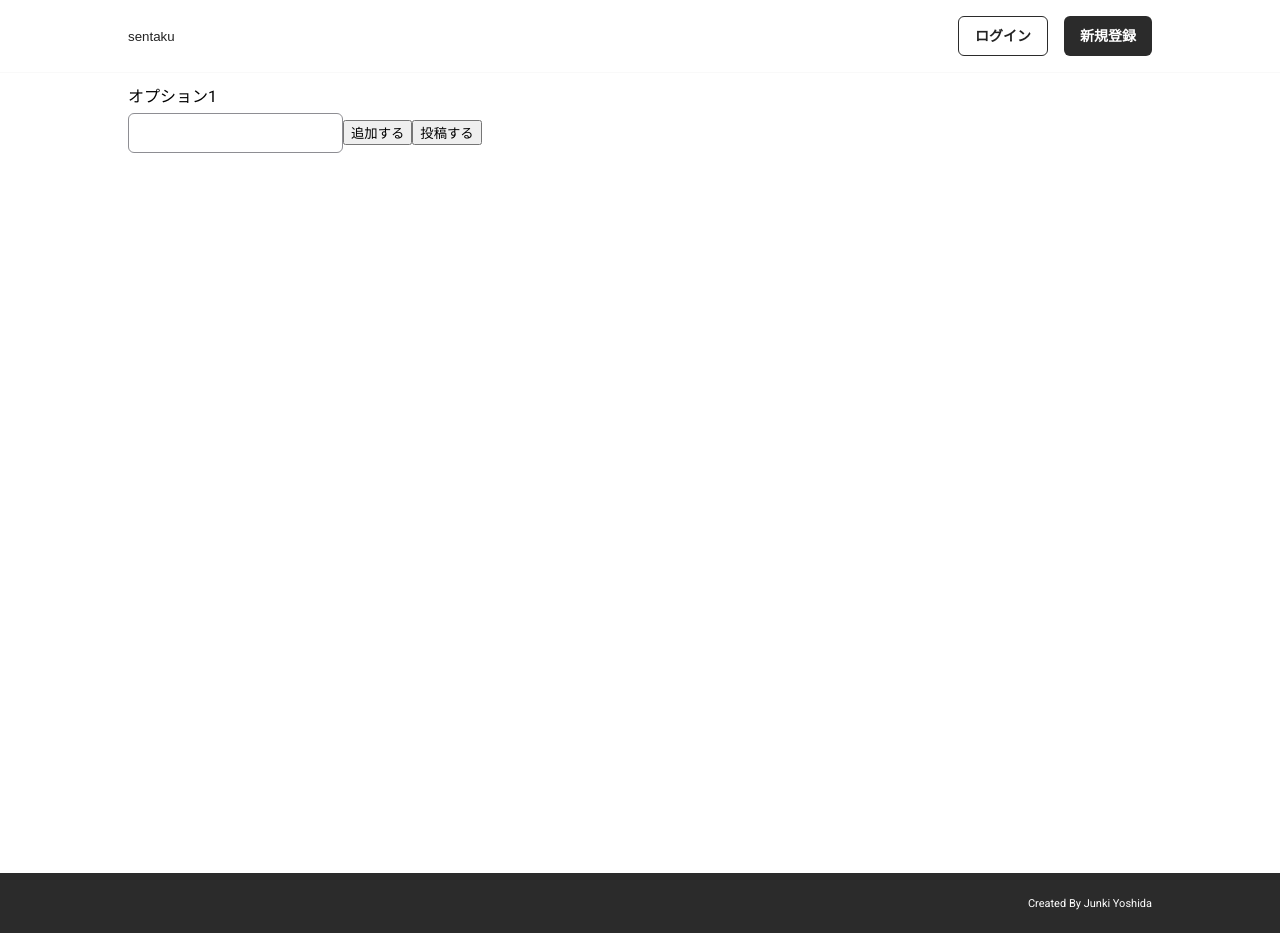
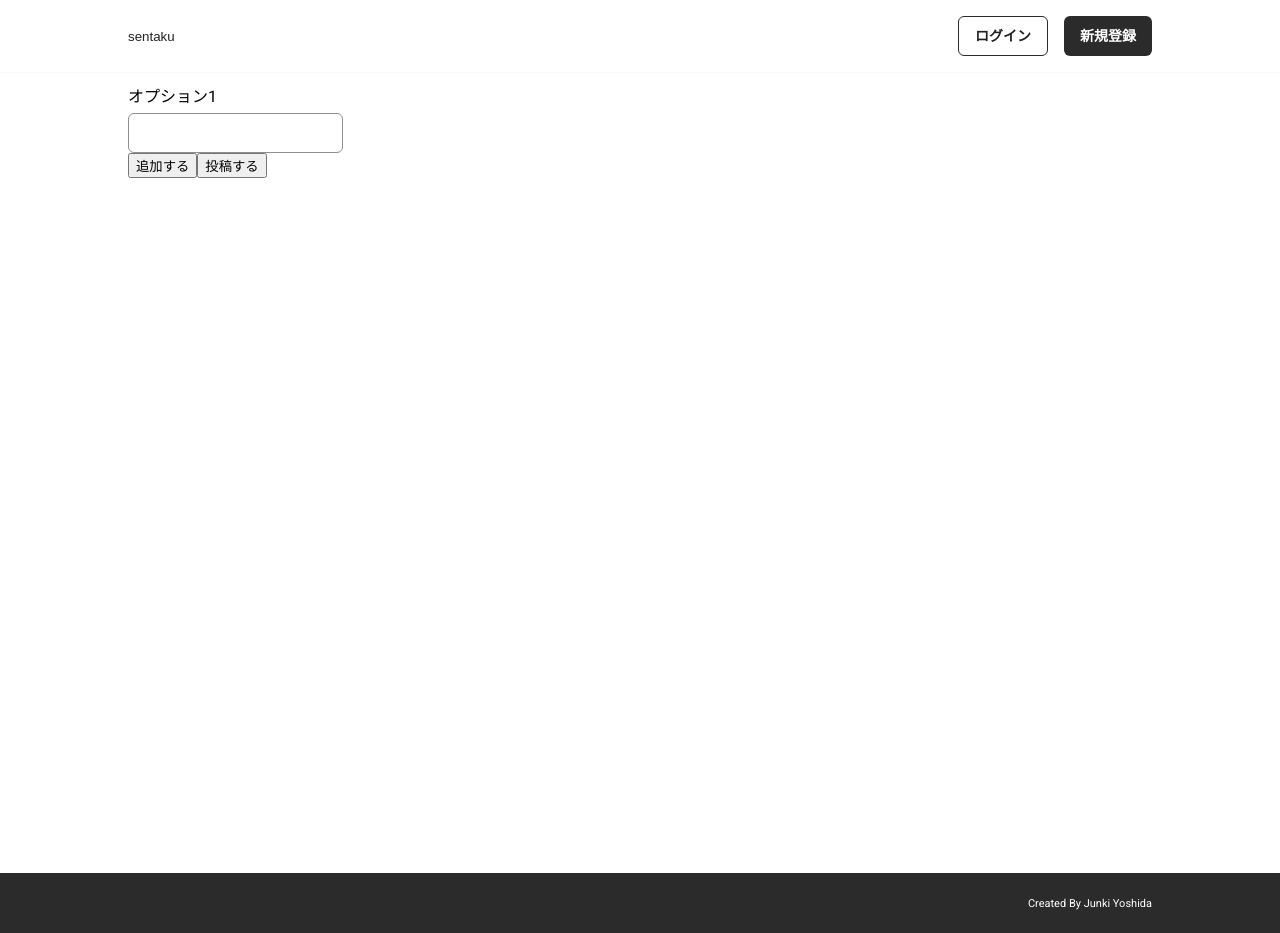
Before and after one commit to j9141997/sentaku, a Next.js app: page /articles/new in a window 1280 px wide. Built offline with nearby package versions, Linux system fonts and the light colour scheme; no server answers.

Commit message:
fix: marign:

```diff
--- a/src/components/molecule/FieldSet.tsx
+++ b/src/components/molecule/FieldSet.tsx
@@ -18,7 +18,7 @@ export const FieldSet: FC<Props> = ({
   const theme = useTheme()
 
   return (
-    <Wrapper width={props.width || 'auto'} className={className}>
+    <Wrapper width={props.width || 'auto'} className={className} themes={theme}>
       <Label themes={theme}>
         <LabelText themes={theme}>{label}</LabelText>
         {props.required && <span>必須</span>}
@@ -29,12 +29,18 @@ export const FieldSet: FC<Props> = ({
   )
 }
 
-const Wrapper = styled.div<{ width: string | number }>(({ width }) => {
-  return css`
-    display: inline-block;
-    width: ${typeof width === 'number' ? `${width}px` : width};
-  `
-})
+const Wrapper = styled.div<{ width: string | number; themes: Theme }>(
+  ({ width, themes }) => {
+    const { size } = themes
+    return css`
+      width: ${typeof width === 'number' ? `${width}px` : width};
+
+      &:not(:first-of-type) {
+        margin-top: ${size.pxToRem(size.space.XXS)};
+      }
+    `
+  }
+)
 
 const Label = styled.label<{ themes: Theme }>(({ themes }) => {
   const { size } = themes
@@ -43,7 +49,7 @@ const Label = styled.label<{ themes: Theme }>(({ themes }) => {
     align-items: center;
     margin: 0 0 ${size.pxToRem(size.space.XXS)};
 
-    > *:not(:first-child) {
+    > *:not(:first-of-type) {
       margin-left: ${size.pxToRem(size.space.XXS)};
     }
   `
```
